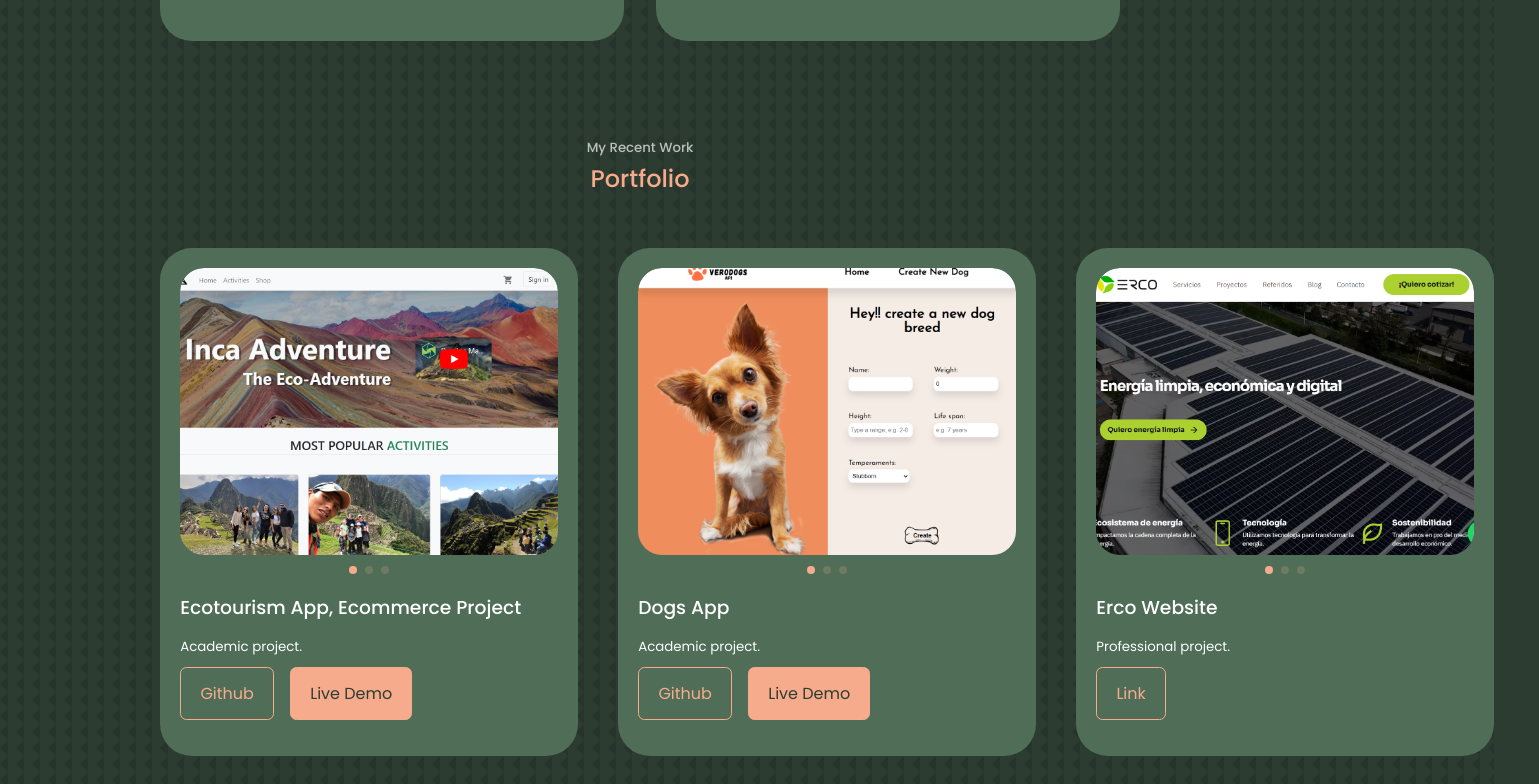
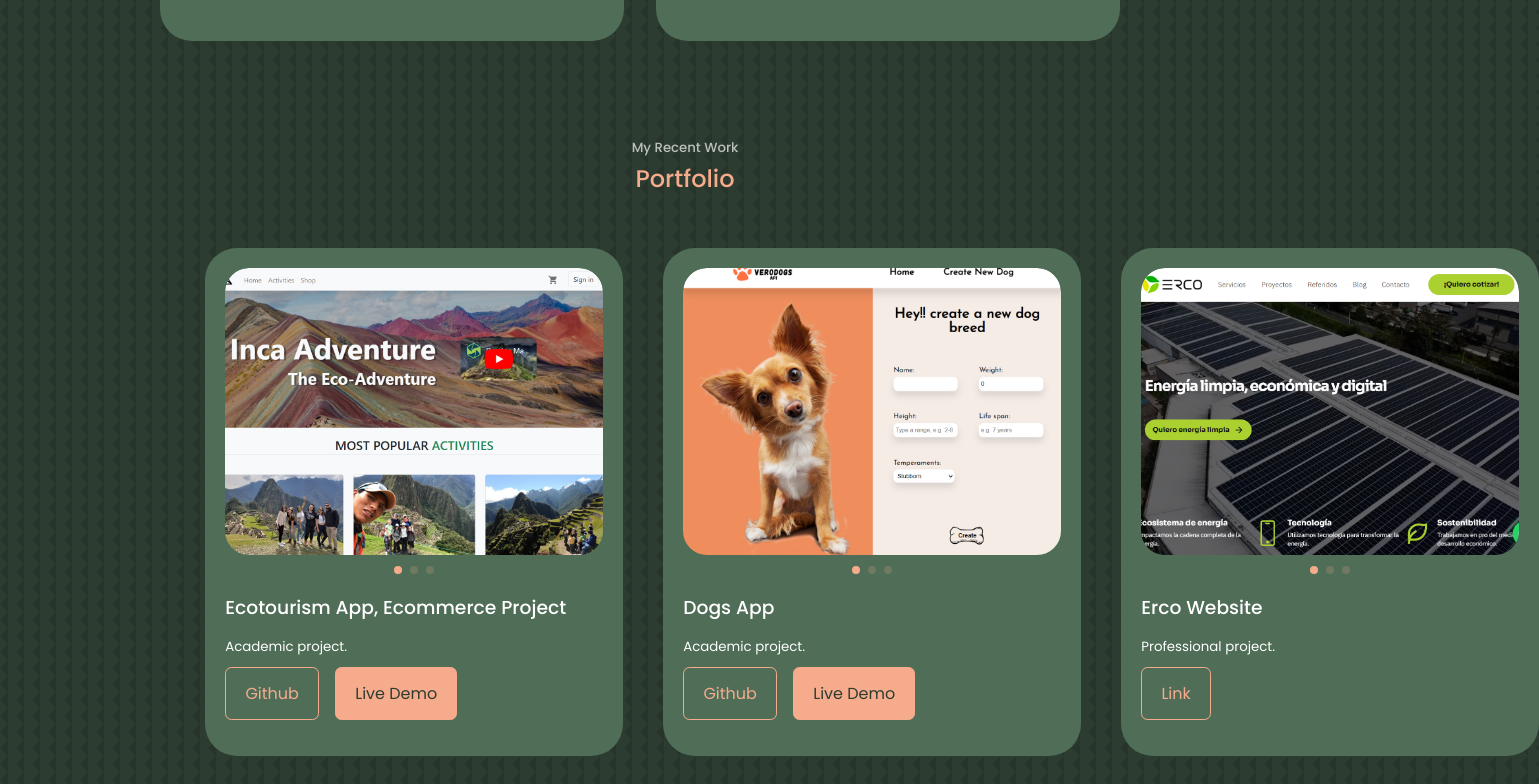
Before and after one commit to veronisago/portfolio-veronica, a React (Create React App) app: page / in a window 1280 px wide. Shown: the part 2140-2924 px from the top of the page, 1539 px wide, since content can reach past the window. Built offline with nearby package versions, Linux system fonts and the light colour scheme.

Commit message:
changes portfolio

```diff
--- a/src/components/portfolio/Portfolio.jsx
+++ b/src/components/portfolio/Portfolio.jsx
@@ -59,7 +59,7 @@ const data = [
 
 const Portfolio = () => {
   return (
-    <section id='portfolio'>
+    <section id='portfolio'className='container-big'>
       <h5>My Recent Work</h5>
       <h2>Portfolio</h2>
 
--- a/src/components/portfolio/portfolio.css
+++ b/src/components/portfolio/portfolio.css
@@ -2,6 +2,11 @@
     display: grid;
     grid-template-columns: repeat(3, 1fr);
     gap: 2.5rem;
+    width: 100%;
+    margin-left: 45px;
+    margin-right: 45px;
+}
+.container-big{
     width: 100%;
     margin-left: 45px;
     margin-right: 45px;
```
